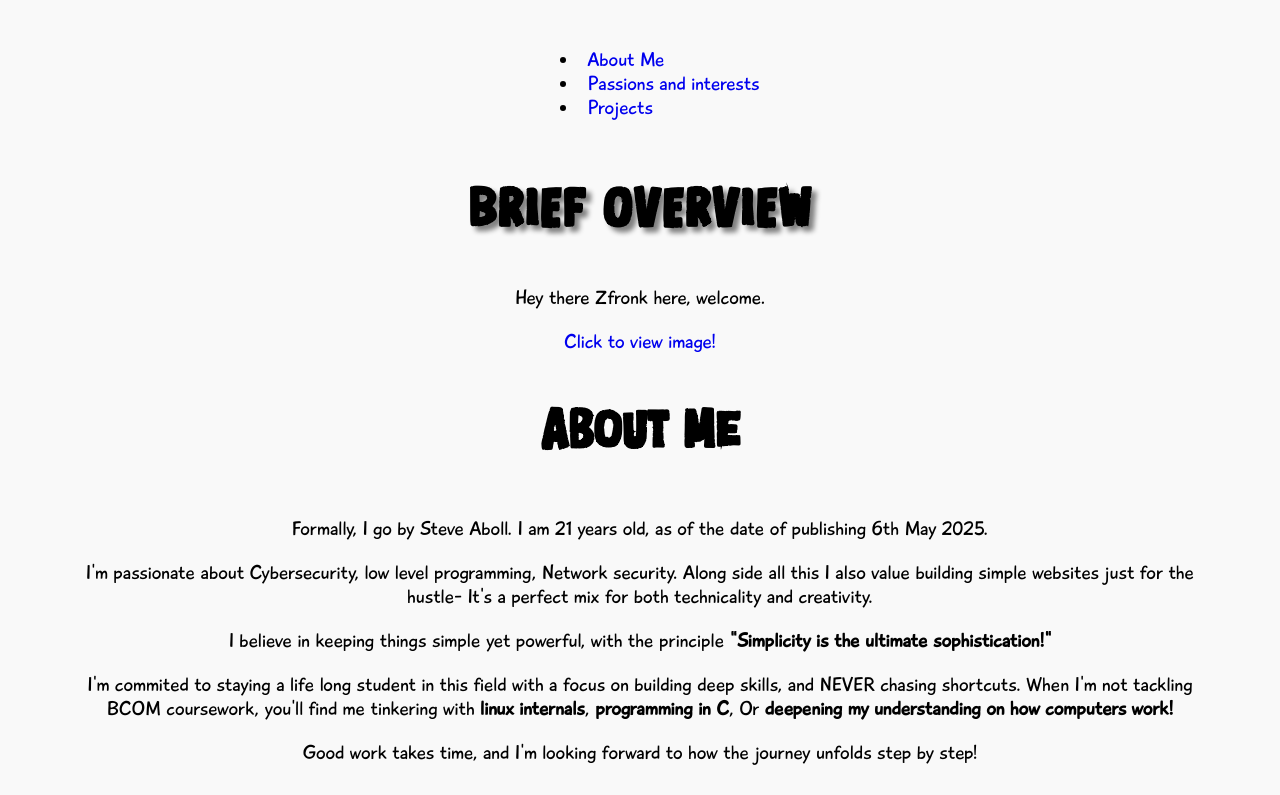
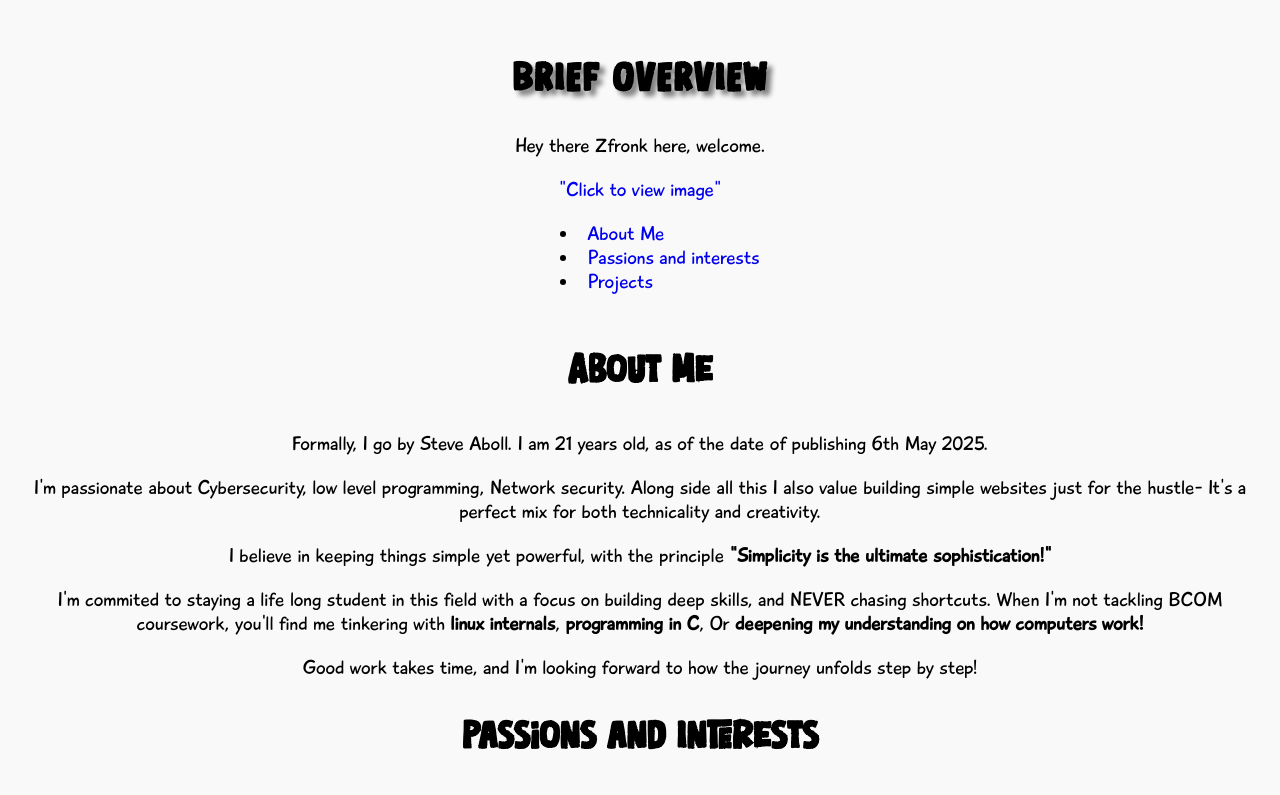
Before and after one commit to zfronk/personal_portfolio, a website: page public/index.html in a window 1280 px wide. Shown: the top 795 px of the page. Drawn offline with Linux system fonts and the light colour scheme.

Commit message:
ngrok test 101

```diff
--- a/package.json
+++ b/package.json
@@ -19,6 +19,6 @@
   },
   "homepage": "https://github.com/zfronk/personal_portfolio#readme",
   "dependencies": {
-    "express": "^5.1.0"
+    "express": "^4.21.2"
   }
 }
--- a/public/index.css
+++ b/public/index.css
@@ -1,4 +1,3 @@
-
 html{
 	scroll-behavior:smooth;
 }
@@ -29,8 +28,8 @@ body{
 	font-family: "zfronk_font";
 	background-color:#f9f9f9; /* Beige background */
 	margin-bottom:30px;
-	padding-left:70px;
-	padding-right:70px;
+	padding-left:20px;
+	padding-right:20px;
 	padding-top:20px;
 	padding-bottom:20px;
 
@@ -40,7 +39,7 @@ body{
 h1{
 	text-shadow: 5px 5px 5px grey; /* Shadow on grey */
 	font-family:"zfronk_header";
-	font-size: 55px;
+	font-size: 40px;
 	font-weight:bolder;
 	text-decoration: none;
 	letter-spacing: 1.5px;
@@ -50,7 +49,7 @@ h1{
 
 h2{
 	font-family:"zfronk_header";
-	font-size:55px;
+	font-size:40px;
 }
 
 
--- a/public/index.html
+++ b/public/index.html
@@ -13,6 +13,12 @@
 	</head>
 
 	<body>
+
+		<main>
+			<h1>Brief Overview</h1>
+			<p>Hey there Zfronk here, welcome.</p>
+			<a href="images_folder/standing_still.jpeg" download="zfronk_image.jpeg" target="_blank">"Click to view image"</a> <!--On click download image-->
+
 			<header>
 				<nav>
 					<ul id="top_nav">
@@ -23,11 +29,6 @@
 				</nav>
 			</header>
 
-
-		<main>
-			<h1>Brief Overview</h1>
-			<p>Hey there Zfronk here, welcome.</p>
-			<a href="images_folder/standing_still.jpeg" download="zfronk_image.jpeg" target="_blank">Click to view image!</a> <!--On click download image-->
 
 			<section id="about_me">
 				<h2>About Me</h2>
```
Also changed, not shown: 1 other file. Lines whose indentation alone changed are shown as unchanged.
